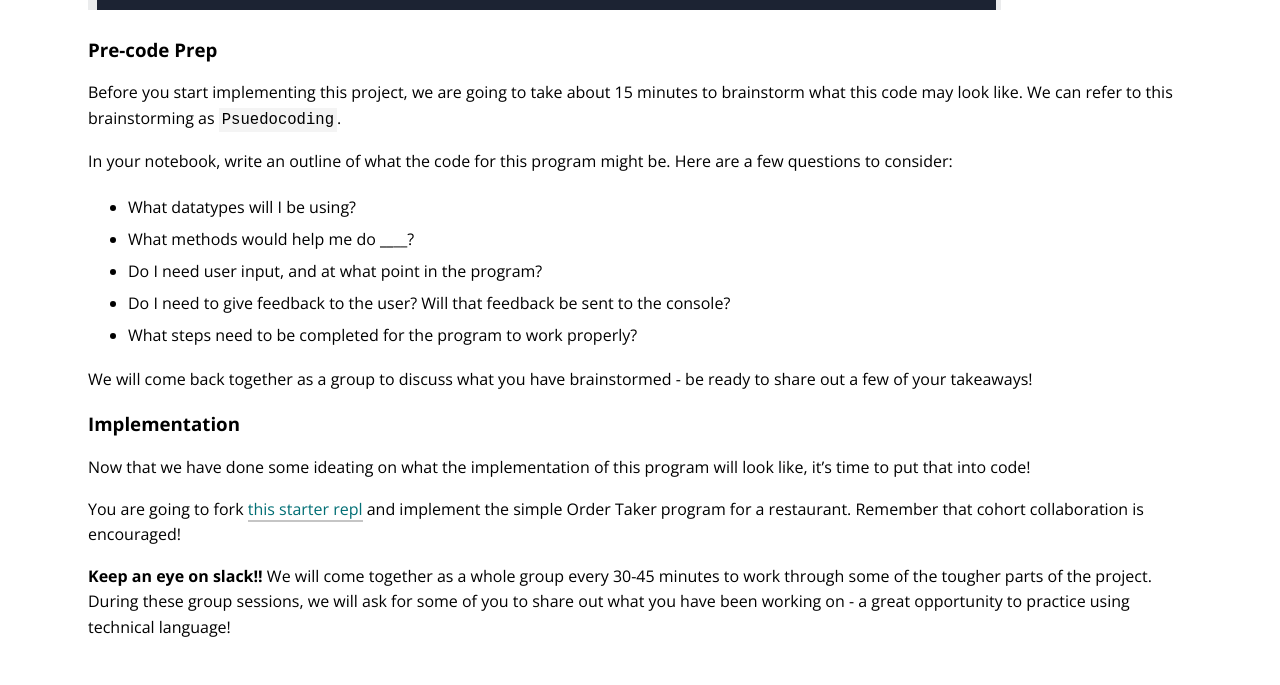
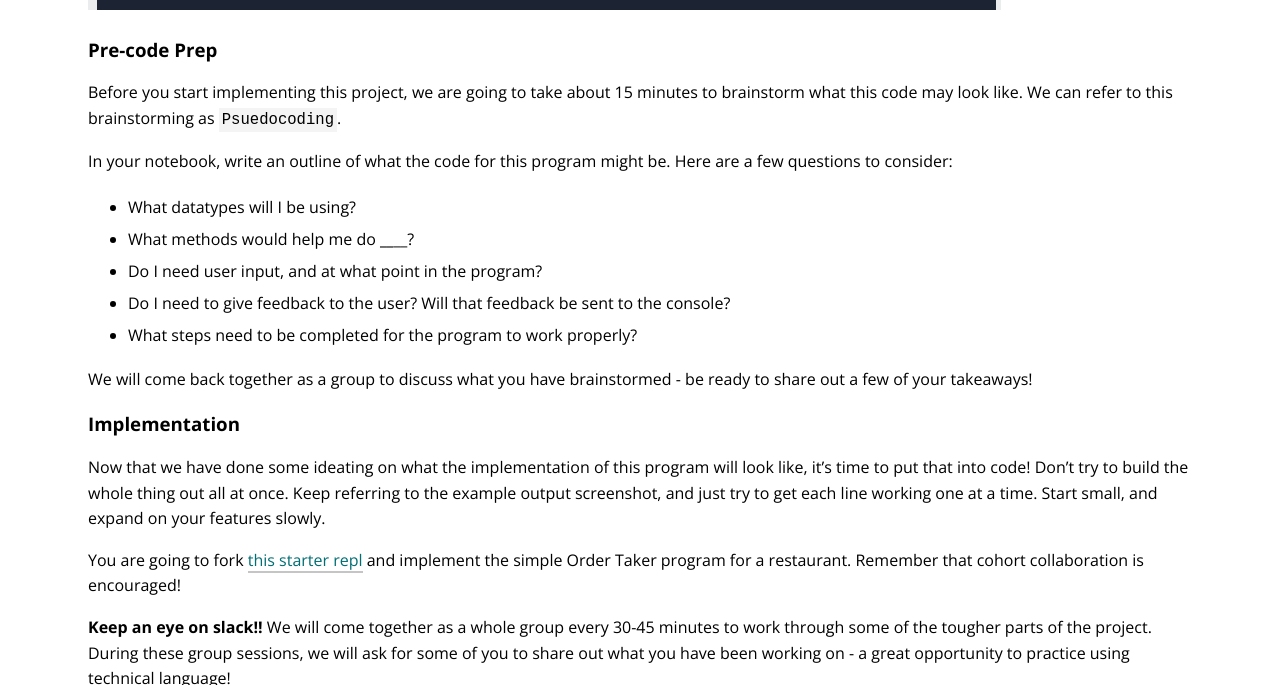
Before and after one commit to turingschool/launch-curriculum, a Jekyll site: the page built from module1/labs/Week1/ConditionalLogic.md, in a window 1280 px wide and 900 px high, scrolled down 2106 px, cut to the strip 0-685 px from the top of the window. Built offline with Jekyll 4.4.1, drawn with Linux system fonts in a browser that asks for light colours; nearby versions of some CDN libraries; comment, search, counter and statistics services are not loaded.

Commit message:
Add some extra tips on how to get started with the lab

```diff
--- a/module1/labs/Week1/ConditionalLogic.md
+++ b/module1/labs/Week1/ConditionalLogic.md
@@ -48,7 +48,7 @@ We will come back together as a group to discuss what you have brainstormed - be
 
 ### Implementation
 
-Now that we have done some ideating on what the implementation of this program will look like, it's time to put that into code!
+Now that we have done some ideating on what the implementation of this program will look like, it's time to put that into code! Don't try to build the whole thing out all at once. Keep referring to the example output screenshot, and just try to get each line working one at a time. Start small, and expand on your features slowly.
 
 You are going to fork [this starter repl](https://replit.com/@launch-team/M1W1-ConditionalLogicLab) and implement the simple Order Taker program for a restaurant.  Remember that cohort collaboration is encouraged!
 
```
